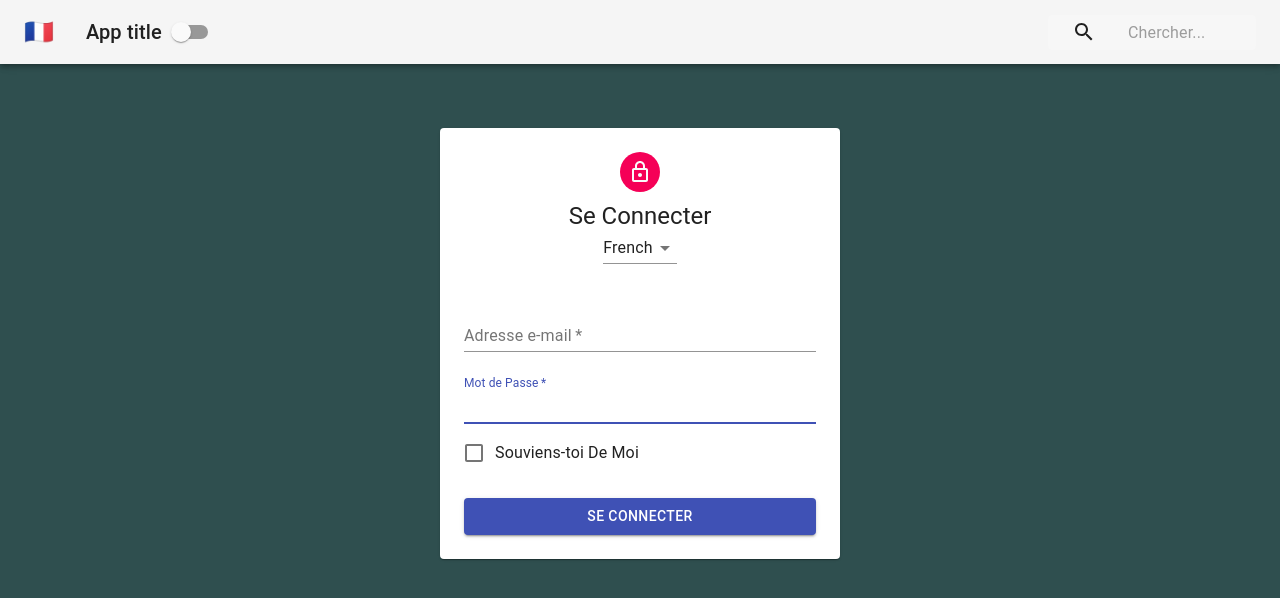
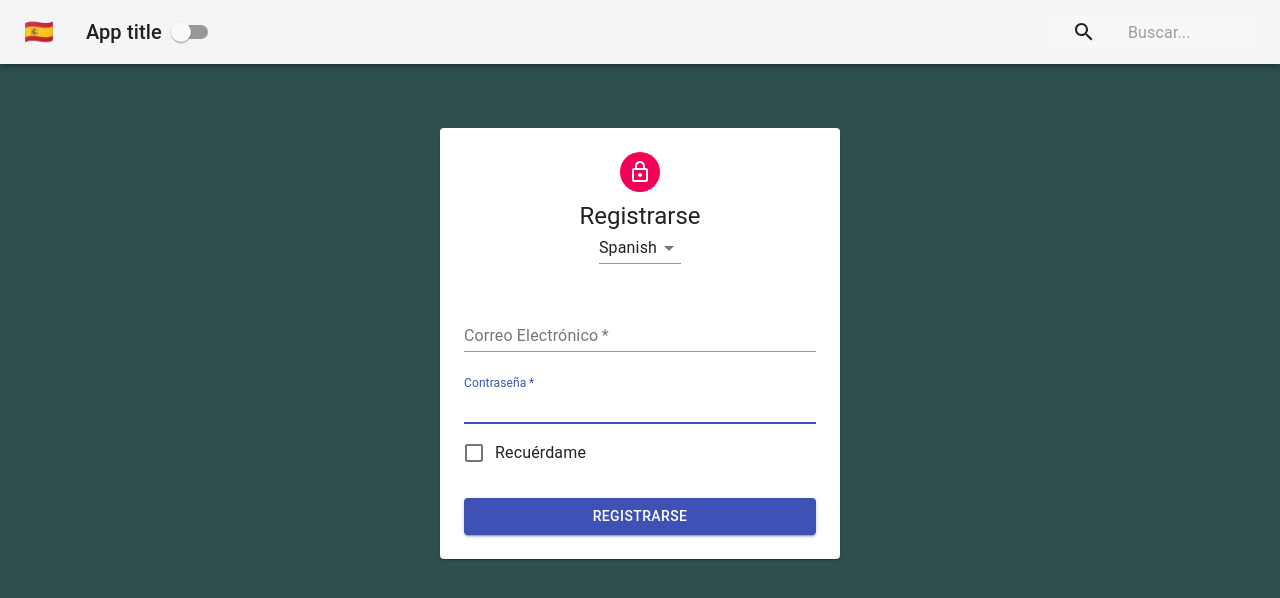
Before and after one commit to usernameistai/context-react-app, a React (Create React App) app: page / in a window 1280 px wide. Shown: the top 598 px of the page. Built offline with nearby package versions, Linux system fonts and the light colour scheme.

Commit message:
Refactored LanguageContext as a Hook (function)

```diff
--- a/src/contexts/LanguageContext.js
+++ b/src/contexts/LanguageContext.js
@@ -1,3 +1,19 @@
+import React, { createContext, useState } from 'react';
+
+export const LanguageContext  = createContext();
+
+export function LanguageProvider(props) {
+  const [language, setLanguage] = useState("spanish");
+  const changeLanguage = (e) => setLanguage(e.target.value);
+
+  return(
+    <LanguageContext.Provider value={{ language, changeLanguage }}>
+      {props.children}
+    </LanguageContext.Provider>
+  );
+}
+
+/*
 import React, { Component, createContext } from 'react';
 
 export const LanguageContext  = createContext();
@@ -20,7 +36,7 @@ export class LanguageProvider extends Component {
   }
 }
 
-/* export const withLanguageContext = Component => props => ( // HOC higher order component
+export const withLanguageContext = Component => props => ( // HOC higher order component
   <LanguageContext.Consumer>
     {value => <Component languageContext={value} {...props} />}
   </LanguageContext.Consumer>
```
